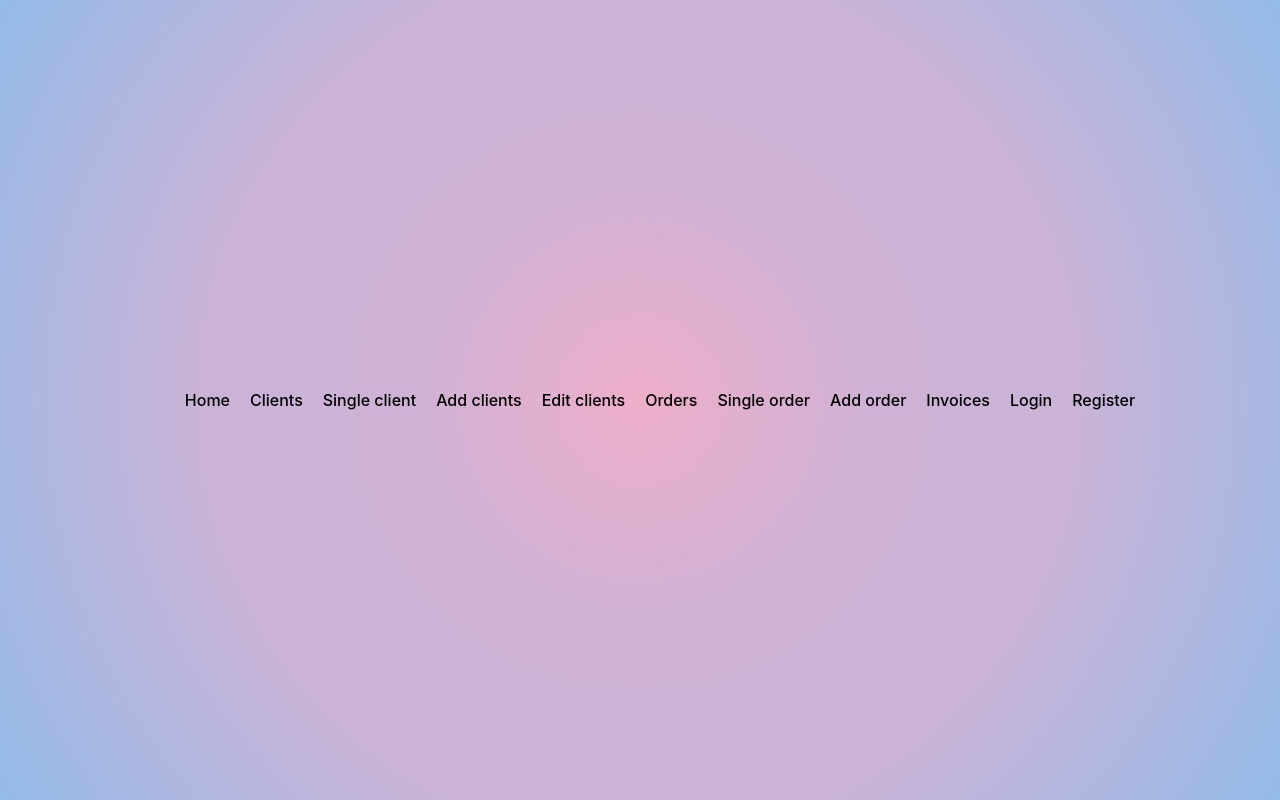
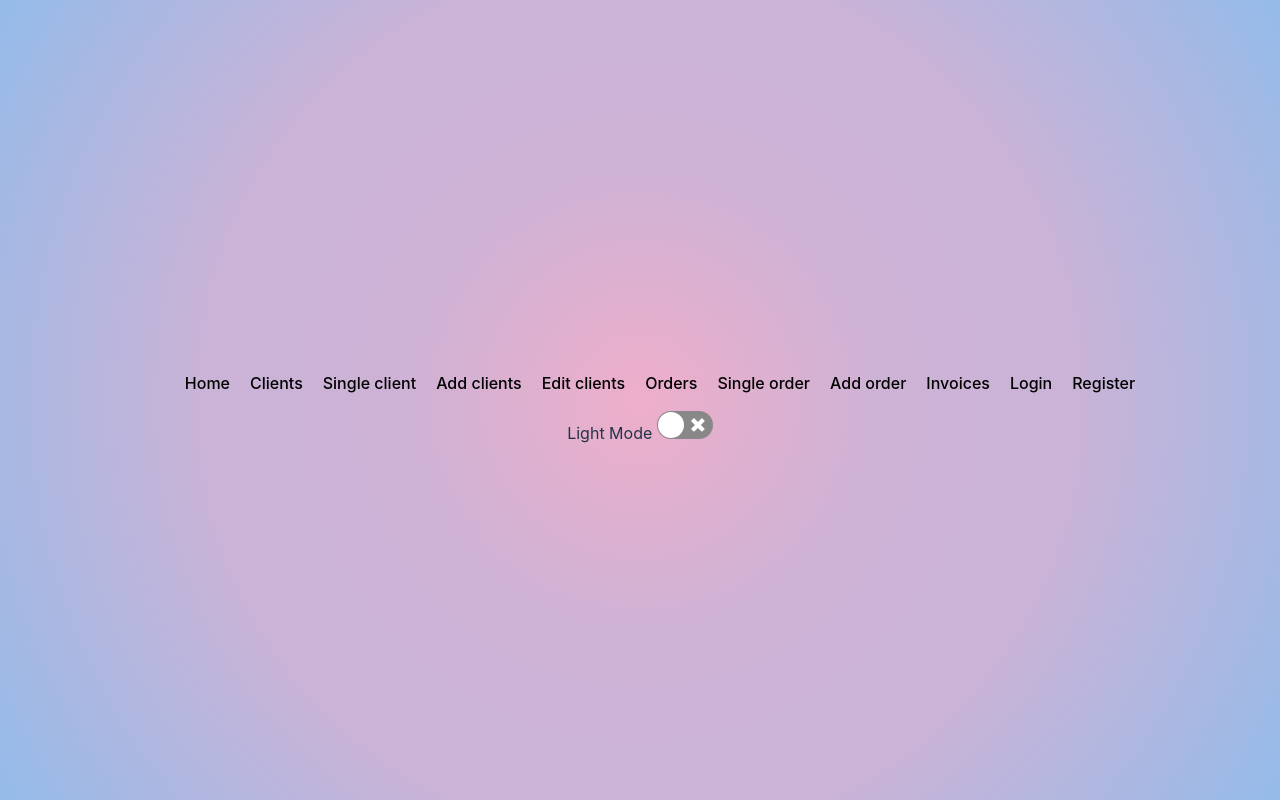
Before and after one commit to apruszkowska/React-website, a React (Vite) app: page / in a window 1280 px wide. Built offline with nearby package versions, Linux system fonts and the light colour scheme.

Commit message:
editing theme context

```diff
--- a/src/contexts/ThemeContext.tsx
+++ b/src/contexts/ThemeContext.tsx
@@ -1,3 +1,5 @@
+import ReactSwitch from "react-switch";
+
 import {
   createContext,
   useState,
@@ -7,18 +9,28 @@ import {
 } from "react";
 
 type ThemeContextProps = {
-  isDarkTheme: boolean;
-  setIsDarkTheme: Dispatch<SetStateAction<boolean>>;
+  themeName: string;
+  toggleTheme: () => void;
 };
 
 const ThemeContext = createContext<ThemeContextProps | undefined>(undefined);
 
 export const ThemeProvider = ({ children }: { children: React.ReactNode }) => {
-  const [isDarkTheme, setIsDarkTheme] = useState(false);
+  const [themeName, setThemeName] = useState("light");
+
+  const toggleTheme = () => {
+    setThemeName((curr) => (curr === "light" ? "dark" : "light"));
+  };
 
   return (
-    <ThemeContext.Provider value={{ isDarkTheme, setIsDarkTheme }}>
-      {children}
+    <ThemeContext.Provider value={{ themeName, toggleTheme }}>
+      <div className="theme" id={themeName}>
+        {children}
+        <div className="switch">
+          <label>{themeName === "light" ? "Light Mode" : "Dark Mode"} </label>
+          <ReactSwitch onChange={toggleTheme} checked={themeName === "dark"} />
+        </div>
+      </div>
     </ThemeContext.Provider>
   );
 };
@@ -27,7 +39,6 @@ export const useThemeContext = () => {
   const ctx = useContext(ThemeContext);
 
   if (!ctx) {
-    // poza komponentem dziecka providera zwróci nulla
     throw new Error("Missing themeContext, it's not wrapped in ThemeProvider");
   }
   return ctx;
```
